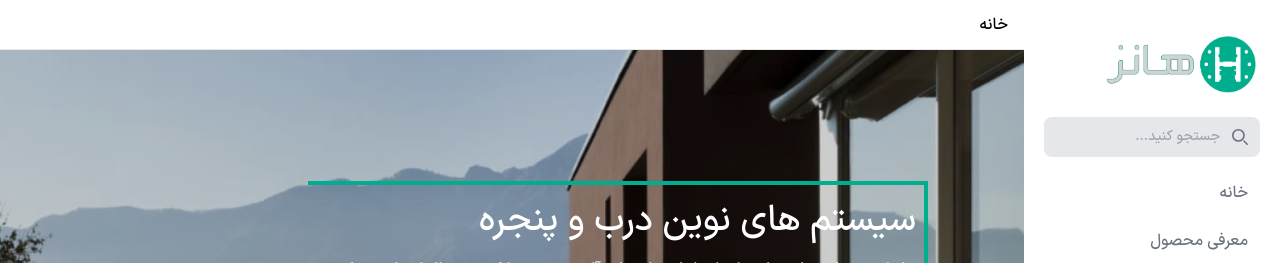
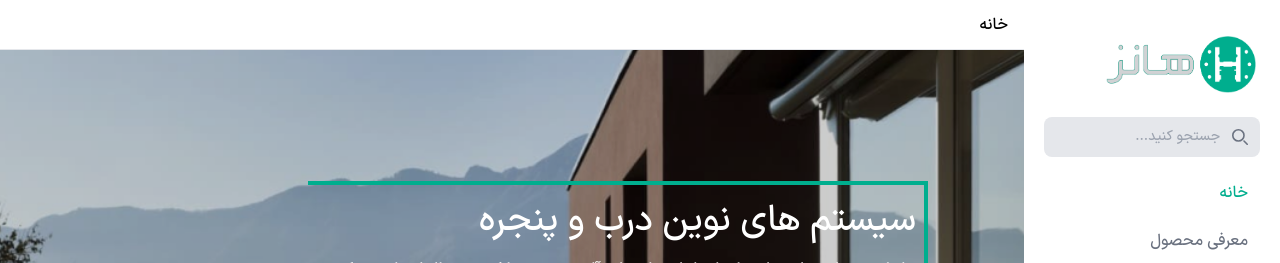
Before and after one commit to zahra-hsb/hanz-, a Next.js app: page / in a window 1280 px wide. Shown: the top 263 px of the page. Built offline with nearby package versions, Linux system fonts and the light colour scheme.

Commit message:
hover in selct tab in change routs

```diff
--- a/src/components/layout/Sidebar/utils-sidebar/SidebarComponents.jsx
+++ b/src/components/layout/Sidebar/utils-sidebar/SidebarComponents.jsx
@@ -1,5 +1,5 @@
 import { useEffect, useState } from 'react';
-// import { useRouter } from 'next/router';
+import { useRouter } from 'next/router';
 import Logo from './Logo'
 import Search from './Search';
 import Menu from './Menu';
@@ -9,28 +9,27 @@ import { toggleOverflow } from '@/components/utils';
 
 const SidebarComponents = ({ setSidebarShow }) => {
 
-    // const router = useRouter();
     const [selectedTab, setSelectedTab] = useState(null);
+
+    const router = useRouter();
 
     const handleTabClick = (tabName) => {
         setSelectedTab(tabName);
     };
 
-    // const [selectedTab, setSelectedTab] = useState('');
-
-    // const handleTabClick = (tabName, path) => {
-    //     setSelectedTab(tabName);
-    //     router.push(path);
-    // };
-
-
-    // useEffect(() => {
-    //     if (router.pathname === '/') {
-    //         setSelectedTab('home');
-    //     } else if (router.pathname === '/products') {
-    //         setSelectedTab('products');
-    //     }
-    // }, [router.pathname]);
+    useEffect(() => {
+        if (router.pathname === '/') {
+            setSelectedTab('home');
+        } else if (router.pathname === '/products') {
+            setSelectedTab('products');
+        } else if (router.pathname === '/galleryImage') {
+            setSelectedTab('galleryImage');
+        } else if (router.pathname === '/about') {
+            setSelectedTab('about');
+        } else if (router.pathname === '/callUs') {
+            setSelectedTab('callUs');
+        }
+    }, [router.pathname]);
 
     return (
         <div className='flex flex-col justify-between fixed top-0 right-0 z-50 w-full lg:w-64 h-screen bg-white'>
```
